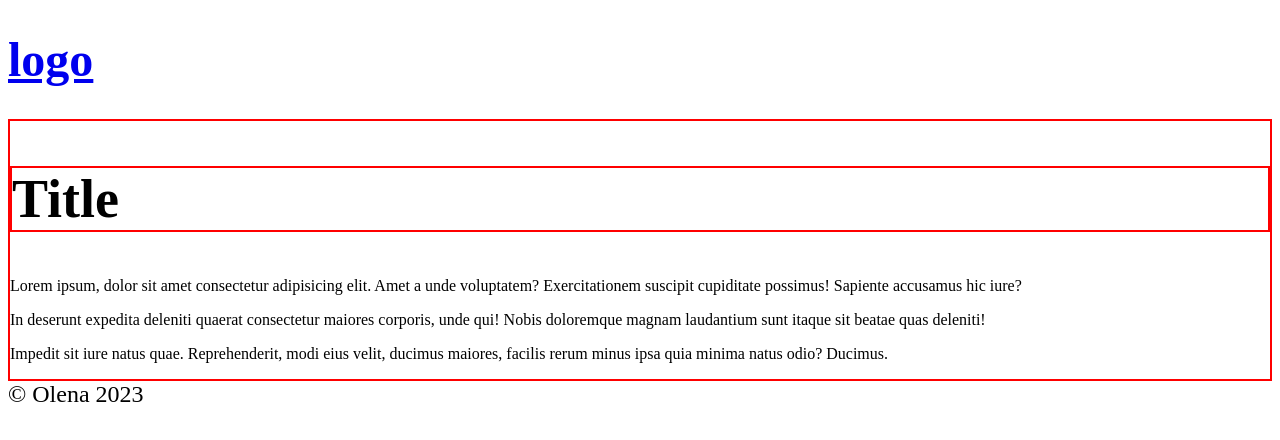
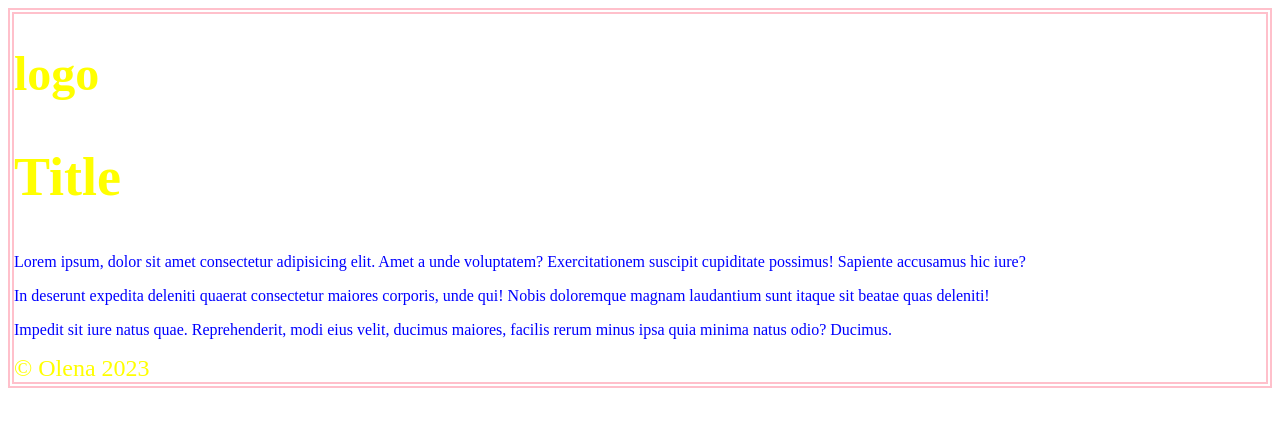
Before and after one commit to freshjsftm/fm2023-1-first-project-15-06-2023, a plain HTML site: page index.html in a window 1280 px wide. Drawn offline with Linux system fonts and the light colour scheme.

Commit message:
Example inherit for a

```diff
--- a/assets/css/style.css
+++ b/assets/css/style.css
@@ -1,14 +1,20 @@
 body {
   font-size: 24px;
+  color: yellow;
+  border: 6px double pink;
 }
+a{
+  color: inherit;
+  text-decoration: none;
+}
+
 .main-article{
-  border: 2px solid red;
   font-size: 1.5em; /*36px*/
 }
 .main-article__heading{
-  border: inherit;
   font-size: 1.5em; /*54px*/
 }
 .main-article__content{
   font-size: initial;
+  color: blue;
 }
--- a/index.html
+++ b/index.html
@@ -6,19 +6,19 @@
     <title>Learn HTML</title>
     <link rel="stylesheet" href="./assets/css/style.css" />
   </head>
-  <body>
+  <body class="border">
     <header>
       <h1 class="logo"><a href="#">logo</a></h1>
     </header>
     <main>
       <!-- article.main-article>h2.main-article__heading{Title}+p.main-article__content*3>lorem20 -->
       <article class="main-article">
-        <h2 class="main-article__heading">Title</h2>
-        <p class="main-article__content">Lorem ipsum, dolor sit amet consectetur adipisicing elit. Amet a unde voluptatem? Exercitationem suscipit cupiditate possimus! Sapiente accusamus hic iure?</p>
+        <h2 class="main-article__heading border">Title</h2>
+        <p class="main-article__content">Lorem ipsum, dolor sit amet consectetur adipisicing elit. Amet a unde voluptatem? <a href=""  class="border">Exercitationem suscipit cupiditate possimus! </a> Sapiente accusamus hic iure?</p>
         <p class="main-article__content">In deserunt expedita deleniti quaerat consectetur maiores corporis, unde qui! Nobis doloremque magnam laudantium sunt itaque sit beatae quas deleniti!</p>
         <p class="main-article__content">Impedit sit iure natus quae. Reprehenderit, modi eius velit, ducimus maiores, facilis rerum minus ipsa quia minima natus odio? Ducimus.</p>
       </article>
     </main>
-    <footer>&copy; Olena 2023</footer>
+    <footer class="border">&copy; Olena 2023</footer>
   </body>
 </html>
```
